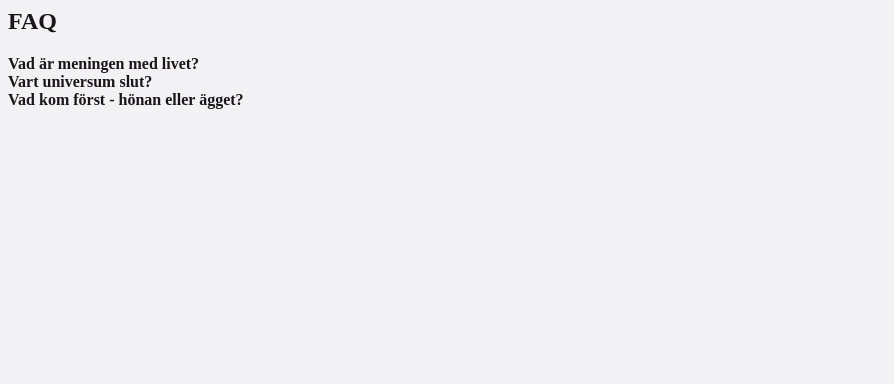
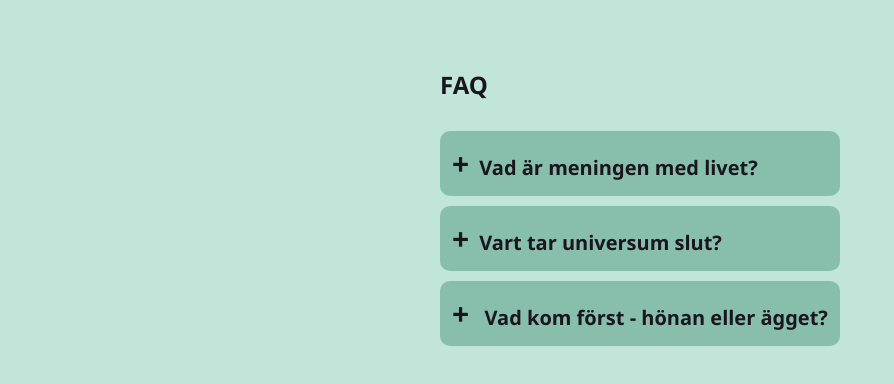
Before and after one commit to FridaLund/FAQ, a plain HTML site: page index.html in a window 1280 px wide. Shown: the whole page, without its empty margins (0-894 px from the left). Drawn offline with Linux system fonts and the light colour scheme; no server answers.

Commit message:
third commit

```diff
--- a/faq.js
+++ b/faq.js
@@ -16,6 +16,7 @@ section3Element.addEventListener("click", toggle);
 
 function createFAQ(data) {
   const accordion = document.querySelector(".accordion");
+
   for (const post of data) {
     const titleElement = document.createElement("div");
     titleElement.className = "title section";
@@ -38,5 +39,4 @@ function createFAQ(data) {
 
 fetch("https://jsonplaceholder.typicode.com/posts")
   .then((response) => response.json())
-  .then((data) => createFAQ(data))
-  .catch((error) => console.error("Error fetching data:", error));
+  .then(createFAQ);
--- a/index.html
+++ b/index.html
@@ -5,6 +5,7 @@
     <link rel="stylesheet" href="./style.css" />
   </head>
   <body>
+    <div class="bigBox">
       <section class="accordion">
         <h1>FAQ</h1>
 
@@ -13,7 +14,7 @@
           <p>Frigidus cervisiam in sole!</p>
         </div>
 
-      <div class="title" id="section2">Vart universum slut?</div>
+        <div class="title" id="section2">Vart tar universum slut?</div>
         <div class="description">
           <p>
             Såvitt vi vet är det 92 miljoner ljusår som universum sträcker sig
@@ -21,14 +22,17 @@
           </p>
         </div>
 
-      <div class="title" id="section3">Vad kom först - hönan eller ägget?</div>
+        <div class="title" id="section3">
+          Vad kom först - hönan eller ägget?
+        </div>
         <div class="description">
           <p>
-          "Det måste ju vara hönan. Det kan ju inte bara ploppa upp ett ägg från
-          ingenstans" - Ronja Tiving
+            "Det måste ju vara hönan. Det kan ju inte bara ploppa upp ett ägg
+            från ingenstans" - Ronja Tiving
           </p>
         </div>
       </section>
+    </div>
 
     <script src="faq.js"></script>
   </body>
--- a/style.css
+++ b/style.css
@@ -1,15 +1,52 @@
 html {
-  background: #f2f1f4;
+  background: rgba(28, 162, 118, 0.269);
   color: #19171c;
+  font-family: "Segoe UI", Tahoma, Geneva, Verdana, sans-serif;
+}
+
+body {
+  display: flex;
+  justify-content: center;
+  max-width: 100vw;
+  padding: 20px;
+  flex-wrap: wrap;
+}
+
+.accordion {
+  display: grid;
+  gap: 10px;
+  padding: 20px;
 }
 
 .title {
   font-weight: bold;
+  background-color: rgba(21, 107, 78, 0.324);
+  border-radius: 10px;
+  font-size: 20px;
+  padding: 12px;
+}
+
+.title:hover {
+  background-color: rgba(0, 23, 15, 0.639);
 }
 
 .description {
   display: none;
 }
 .active + .description {
+  max-width: 500px;
+  word-wrap: break-word;
+  padding: 5px;
   display: block;
 }
+
+.title::before {
+  content: "+";
+  display: inline-block;
+  margin-right: 10px;
+  font-size: 30px;
+  transition: transform 0.3s ease;
+}
+.title.active::before {
+  content: "-";
+}
```
Lines whose indentation alone changed are shown as unchanged.
